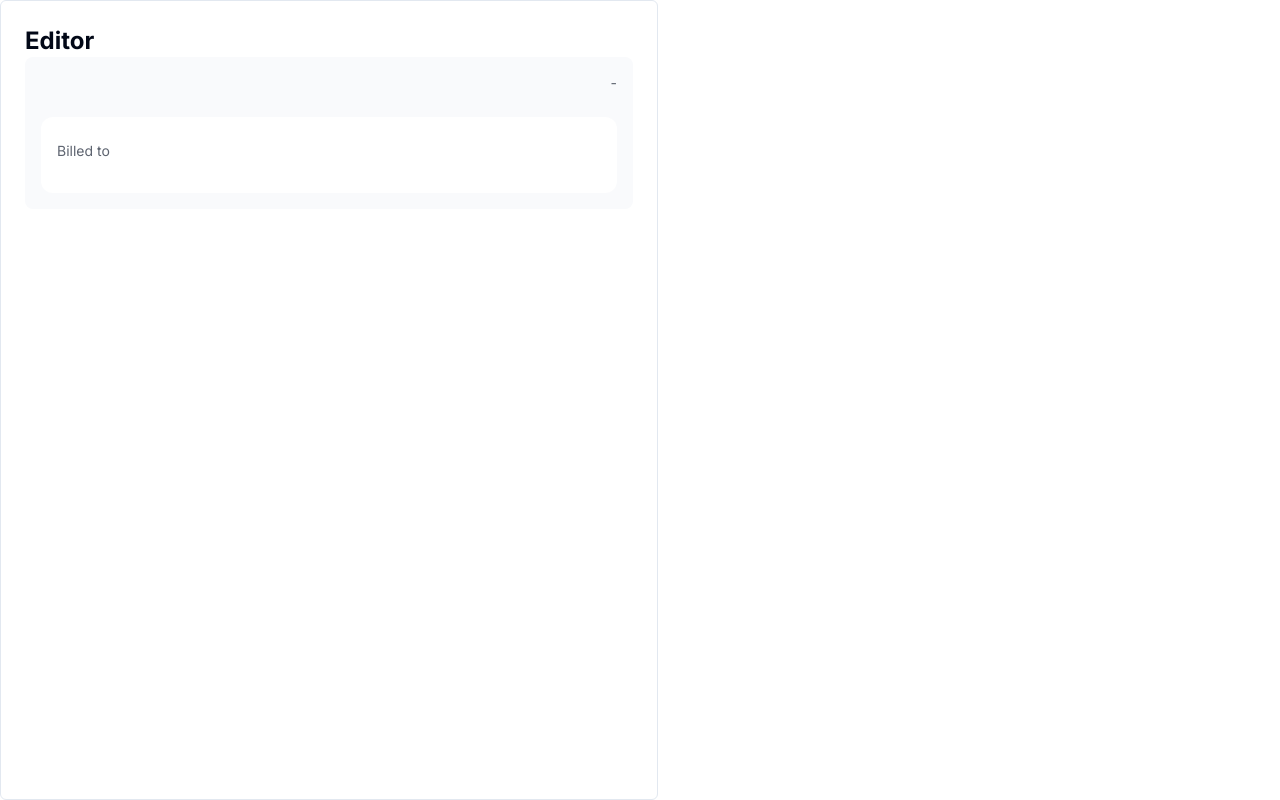
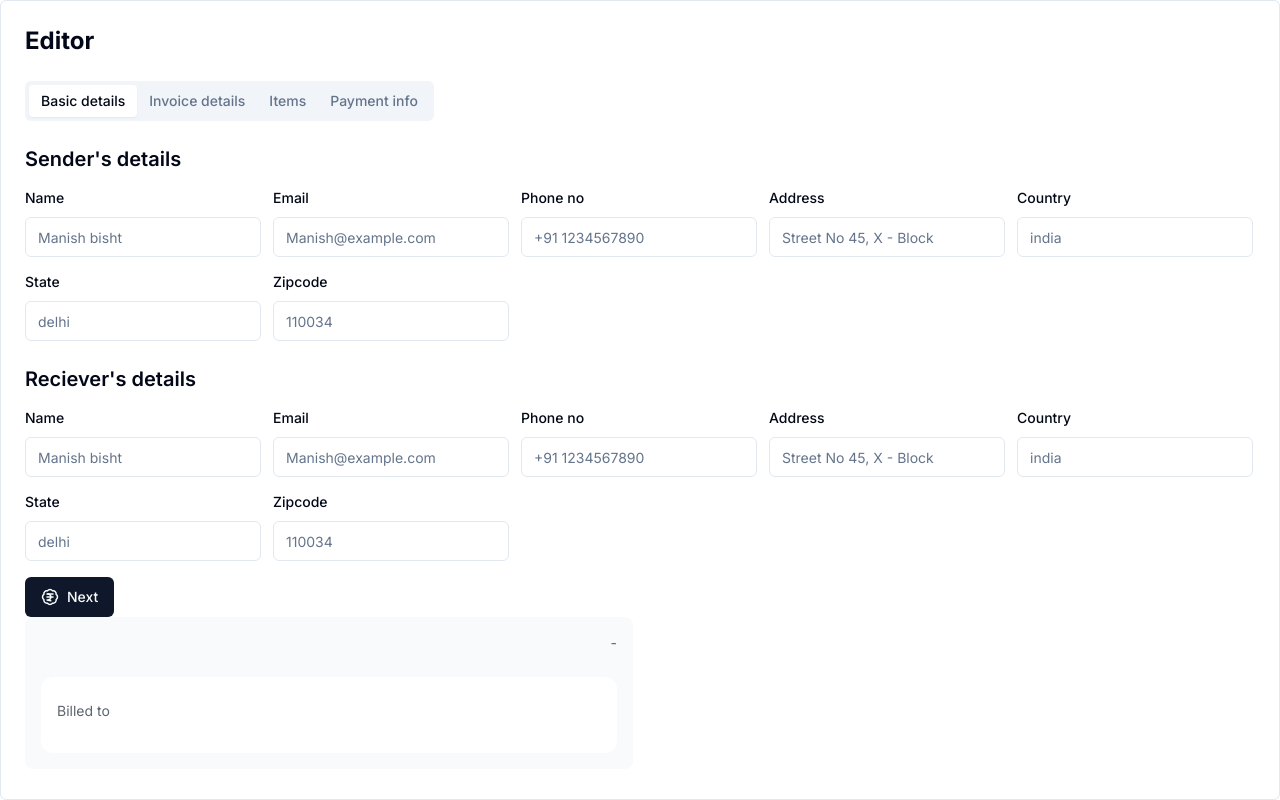
Before and after one commit to ManishBisht777/quick-invoice, a Next.js app: page /editor/modern in a window 1280 px wide. Built offline with nearby package versions, Linux system fonts and the light colour scheme.

Commit message:
editor tabs

```diff
--- a/src/components/Editor.tsx
+++ b/src/components/Editor.tsx
@@ -1,6 +1,5 @@
 "use client";
 
-import { Tabs, TabsContent, TabsList, TabsTrigger } from "@/components/ui/tabs";
 import { templatePropsSchema } from "@/types/formSchema";
 import { zodResolver } from "@hookform/resolvers/zod";
 import { useForm } from "react-hook-form";
@@ -12,6 +11,12 @@ import ItemDetails from "./form/itemDetails";
 import { PaymentDetails } from "./form/paymentDetails";
 import { emptyTemplateProps } from "@/config/template";
 import Modern from "./templates/Modern";
+import {
+  EditorTabs,
+  EditorTabsContent,
+  EditorTabsList,
+  EditorTabsTrigger,
+} from "./ui/editor-tabs";
 
 export default function Editor() {
   const form = useForm<z.infer<typeof templatePropsSchema>>({
@@ -30,26 +35,30 @@ export default function Editor() {
       <Form {...form}>
         <form onSubmit={form.handleSubmit(onSubmit)} className="space-y-6">
           <h1 className="text-2xl font-bold">Editor</h1>
-          {/* <Tabs defaultValue="user">
-            <TabsList>
-              <TabsTrigger value="user">Basic details</TabsTrigger>
-              <TabsTrigger value="client">Invoice details</TabsTrigger>
-              <TabsTrigger value="items">Items</TabsTrigger>
-              <TabsTrigger value="bank details">Payment info</TabsTrigger>
-            </TabsList>
-            <TabsContent value="user">
+          <EditorTabs defaultValue="user">
+            <EditorTabsList>
+              <EditorTabsTrigger value="user">Basic details</EditorTabsTrigger>
+              <EditorTabsTrigger value="client">
+                Invoice details
+              </EditorTabsTrigger>
+              <EditorTabsTrigger value="items">Items</EditorTabsTrigger>
+              <EditorTabsTrigger value="bank details">
+                Payment info
+              </EditorTabsTrigger>
+            </EditorTabsList>
+            <EditorTabsContent value="user">
               <UserDetails form={form} />
-            </TabsContent>
-            <TabsContent value="client">
+            </EditorTabsContent>
+            <EditorTabsContent value="client">
               <InvoiceDetails form={form} />
-            </TabsContent>
-            <TabsContent value="items">
+            </EditorTabsContent>
+            <EditorTabsContent value="items">
               <ItemDetails form={form} />
-            </TabsContent>
-            <TabsContent value="bank details">
+            </EditorTabsContent>
+            <EditorTabsContent value="bank details">
               <PaymentDetails form={form} />
-            </TabsContent>
-          </Tabs> */}
+            </EditorTabsContent>
+          </EditorTabs>
         </form>
         <Modern initialValue={form.watch()} />
       </Form>
--- /dev/null
+++ b/src/components/ui/editor-tabs.tsx
@@ -0,0 +1,55 @@
+"use client";
+
+import * as React from "react";
+import * as TabsPrimitive from "@radix-ui/react-tabs";
+
+import { cn } from "@/lib/utils";
+
+const EditorTabs = TabsPrimitive.Root;
+
+const EditorTabsList = React.forwardRef<
+  React.ElementRef<typeof TabsPrimitive.List>,
+  React.ComponentPropsWithoutRef<typeof TabsPrimitive.List>
+>(({ className, ...props }, ref) => (
+  <TabsPrimitive.List
+    ref={ref}
+    className={cn(
+      "inline-flex h-10 items-center justify-center rounded-md bg-muted p-1 text-muted-foreground",
+      className
+    )}
+    {...props}
+  />
+));
+EditorTabsList.displayName = TabsPrimitive.List.displayName;
+
+const EditorTabsTrigger = React.forwardRef<
+  React.ElementRef<typeof TabsPrimitive.Trigger>,
+  React.ComponentPropsWithoutRef<typeof TabsPrimitive.Trigger>
+>(({ className, ...props }, ref) => (
+  <TabsPrimitive.Trigger
+    ref={ref}
+    className={cn(
+      "inline-flex items-center justify-center whitespace-nowrap rounded-sm px-3 py-1.5 text-sm font-medium ring-offset-background transition-all focus-visible:outline-none focus-visible:ring-2 focus-visible:ring-ring focus-visible:ring-offset-2 disabled:pointer-events-none disabled:opacity-50 data-[state=active]:bg-background data-[state=active]:text-foreground data-[state=active]:shadow-sm",
+      className
+    )}
+    {...props}
+  />
+));
+EditorTabsTrigger.displayName = TabsPrimitive.Trigger.displayName;
+
+const EditorTabsContent = React.forwardRef<
+  React.ElementRef<typeof TabsPrimitive.Content>,
+  React.ComponentPropsWithoutRef<typeof TabsPrimitive.Content>
+>(({ className, ...props }, ref) => (
+  <TabsPrimitive.Content
+    ref={ref}
+    className={cn(
+      "mt-2 ring-offset-background focus-visible:outline-none focus-visible:ring-2 focus-visible:ring-ring focus-visible:ring-offset-2",
+      className
+    )}
+    {...props}
+  />
+));
+EditorTabsContent.displayName = TabsPrimitive.Content.displayName;
+
+export { EditorTabs, EditorTabsList, EditorTabsTrigger, EditorTabsContent };
```
